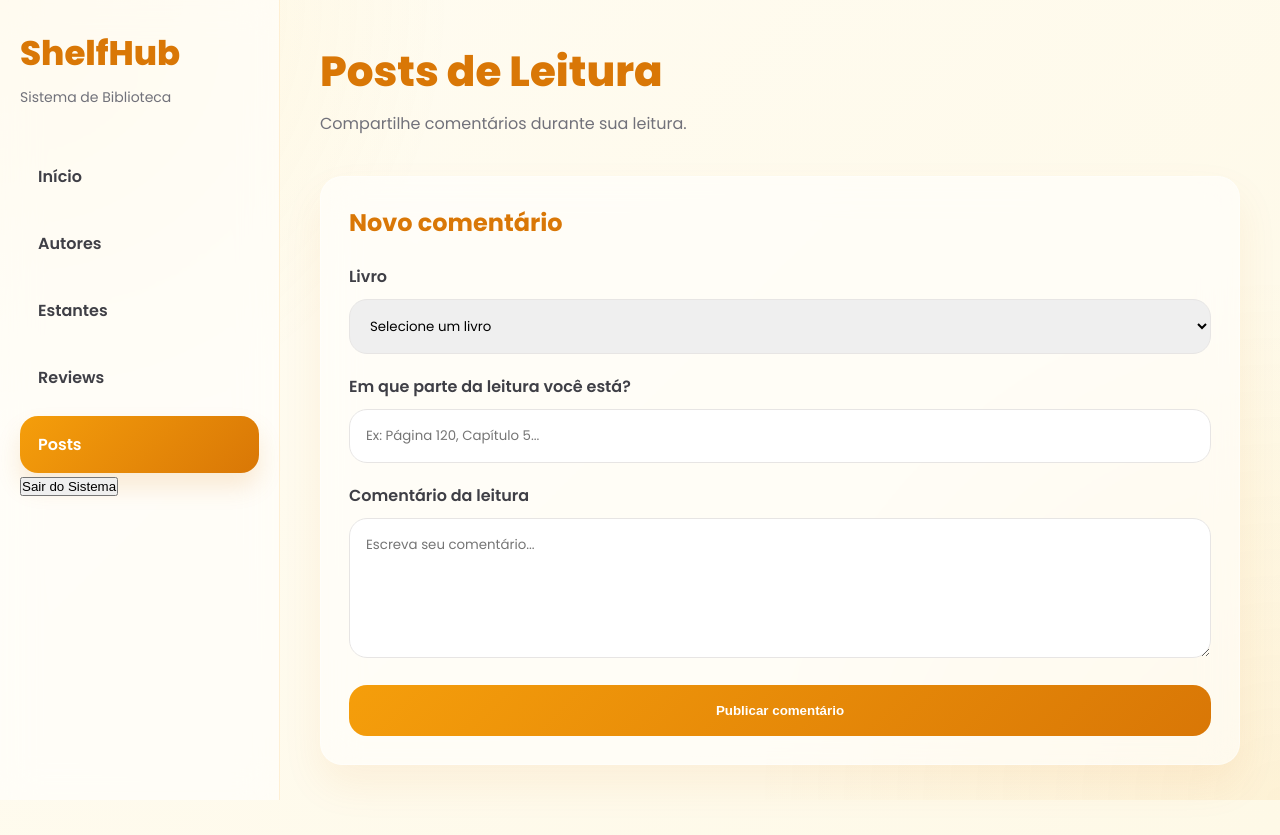
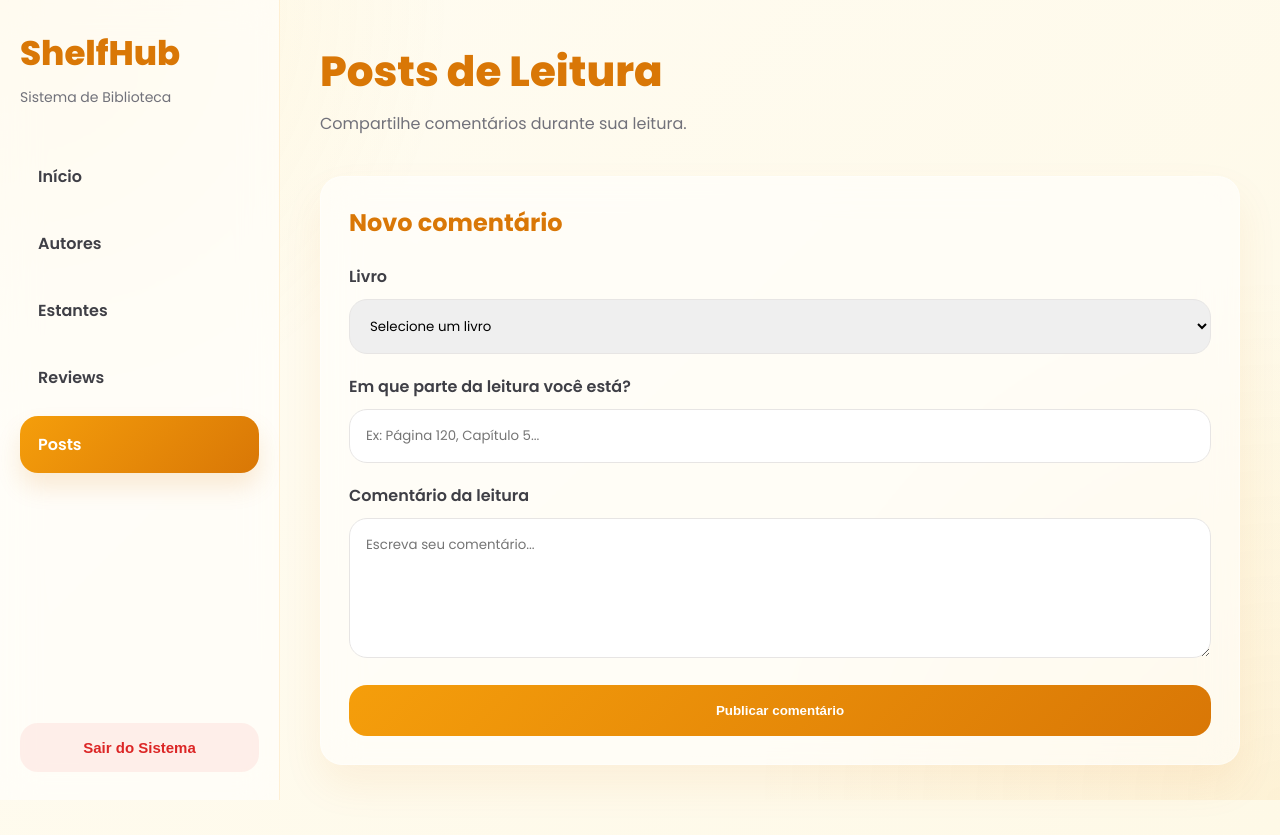
Before and after one commit to Livvssss/CRUD-PHP-PURO, a PHP site: page /pages/posts.php in a window 1280 px wide. Run offline with PHP 8.4, Linux system fonts and the light colour scheme; the visitor is signed in with stand-in values (Sample User, id 1); data that the repository does not hold is empty.

Commit message:
ULTIMOS AJUSTESSSSSS

```diff
--- a/CSS/posts.css
+++ b/CSS/posts.css
@@ -28,16 +40,27 @@ body {
     overflow-x: hidden;
 }
 
+/* Camada decorativa de gradientes radiais no fundo */
 body::before {
-    content: '';
+    content: "";
     position: fixed;
     inset: 0;
     background:
-        radial-gradient(circle at top left, rgba(251, 191, 36, 0.10), transparent 30%),
-        radial-gradient(circle at bottom right, rgba(245, 158, 11, 0.08), transparent 35%);
+        radial-gradient(circle at top left,
+            rgba(251, 191, 36, 0.1),
+            transparent 30%),
+        radial-gradient(circle at bottom right,
+            rgba(245, 158, 11, 0.08),
+            transparent 35%);
     z-index: -1;
 }
 
+/* ============================================================
+    SIDEBAR
+    Menu lateral fixo com efeito de vidro
+    Usa justify-content: space-between para empurrar o
+    botão de logout para o rodapé
+   ============================================================ */
 .sidebar {
     width: var(--sidebar-width);
     min-height: 100vh;
@@ -53,11 +76,38 @@ body::before {
     justify-content: space-between;
 }
 
+/* Agrupa logo + menu no topo da sidebar */
 .sidebar-top {
     display: flex;
     flex-direction: column;
 }
 
+/* ============================================================
+    BOTÃO DE LOGOUT
+    Fica fixo no rodapé da sidebar
+   ============================================================ */
+.logout-btn {
+    width: 100%;
+    border: none;
+    background: rgba(239, 68, 68, 0.08);
+    color: #dc2626;
+    padding: 16px 18px;
+    border-radius: 18px;
+    font-size: 15px;
+    font-weight: 600;
+    cursor: pointer;
+    transition: var(--transition);
+}
+
+.logout-btn:hover {
+    background: rgba(239, 68, 68, 0.14);
+    transform: translateY(-2px);
+}
+
+/* ============================================================
+    LOGO E SUBTÍTULO
+    Nome do sistema no topo da sidebar
+   ============================================================ */
 .logo {
     font-size: 34px;
     font-weight: 800;
--- a/pages/posts.php
+++ b/pages/posts.php
@@ -154,11 +154,12 @@ $posts = $stmt->fetchAll();
                 <a href="#" class="menu-item active">Posts</a>
             </nav>
 
-            <form action="logout.php" method="POST">
-                <button type="submit" class="logout-btn">Sair do Sistema</button>
-            </form>
+        </div>
 
-        </div>
+        <form action="/logout.php" method="POST">
+            <button type="submit" class="logout-btn">Sair do Sistema</button>
+        </form>
+
     </aside>
 
     <main class="main-content">
--- a/pages/reviews.php
+++ b/pages/reviews.php
@@ -144,8 +144,11 @@ $reviews = $stmt->fetchAll();
 <body>
 
     <aside class="sidebar">
+        <div class="sidebar-top">
+            <div>
                 <h1 class="logo">ShelfHub</h1>
                 <p class="logo-subtitle">Sistema de Biblioteca</p>
+            </div>
 
             <nav class="sidebar-menu">
                 <a href="../dashboard.php" class="menu-item">Início</a>
@@ -154,8 +157,9 @@ $reviews = $stmt->fetchAll();
                 <a href="#" class="menu-item active">Reviews</a>
                 <a href="posts.php" class="menu-item">Posts</a>
             </nav>
+        </div>
 
-        <form action="logout.php" method="POST">
+        <form action="/logout.php" method="POST">
             <button type="submit" class="logout-btn">Sair do Sistema</button>
         </form>
 
--- a/pages/shelves.php
+++ b/pages/shelves.php
@@ -236,7 +236,7 @@ $books = $stmt->fetchAll();
             </nav>
         </div>
 
-        <form action="logout.php" method="POST">
+        <form action="/logout.php" method="POST">
             <button type="submit" class="logout-btn">Sair do Sistema</button>
         </form>
     </aside>
```
Also changed, not shown: other parts of CSS/posts.css (+66 -37 lines), CSS/authors.css (+11 -20 lines), CSS/reviews.css (+8 -0 lines), pages/authors.php (+8 -6 lines), pages/uploads/authors/6a20bd418d324.png (added). Lines whose indentation alone changed are shown as unchanged.
